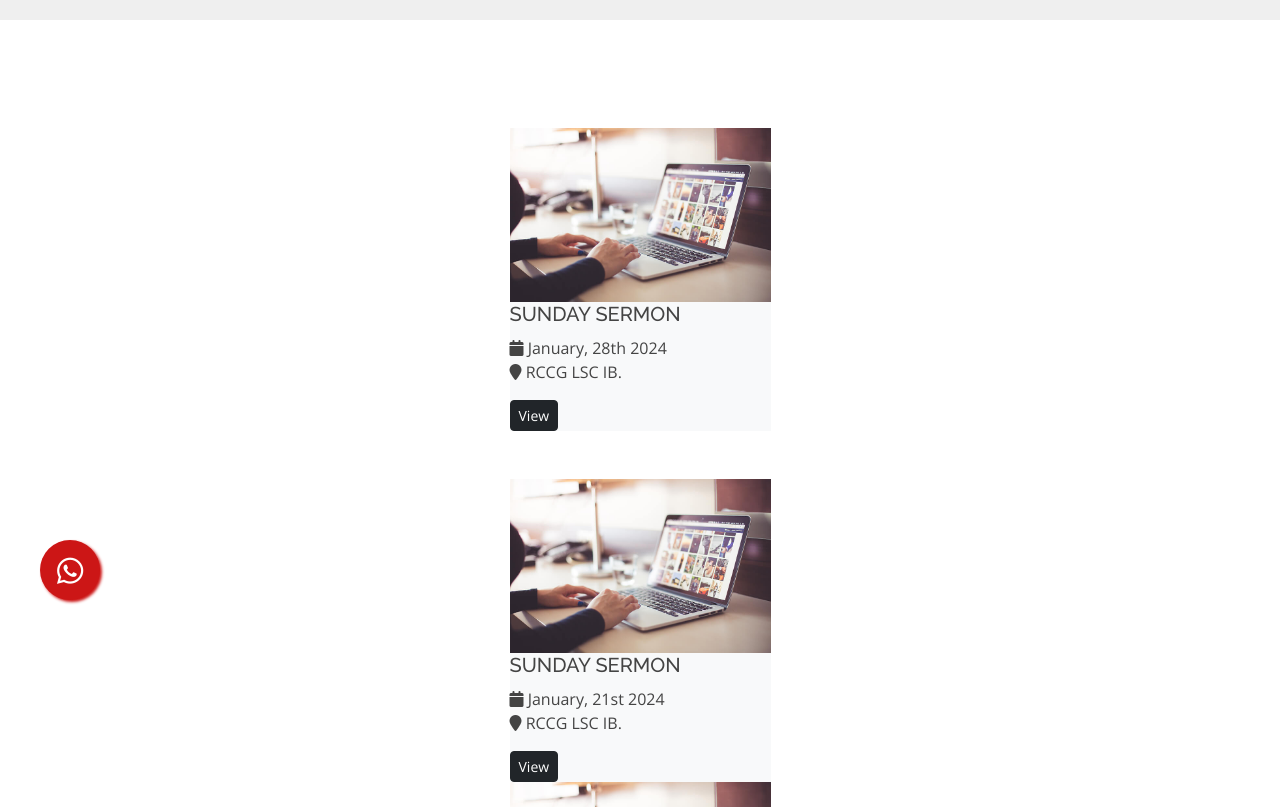
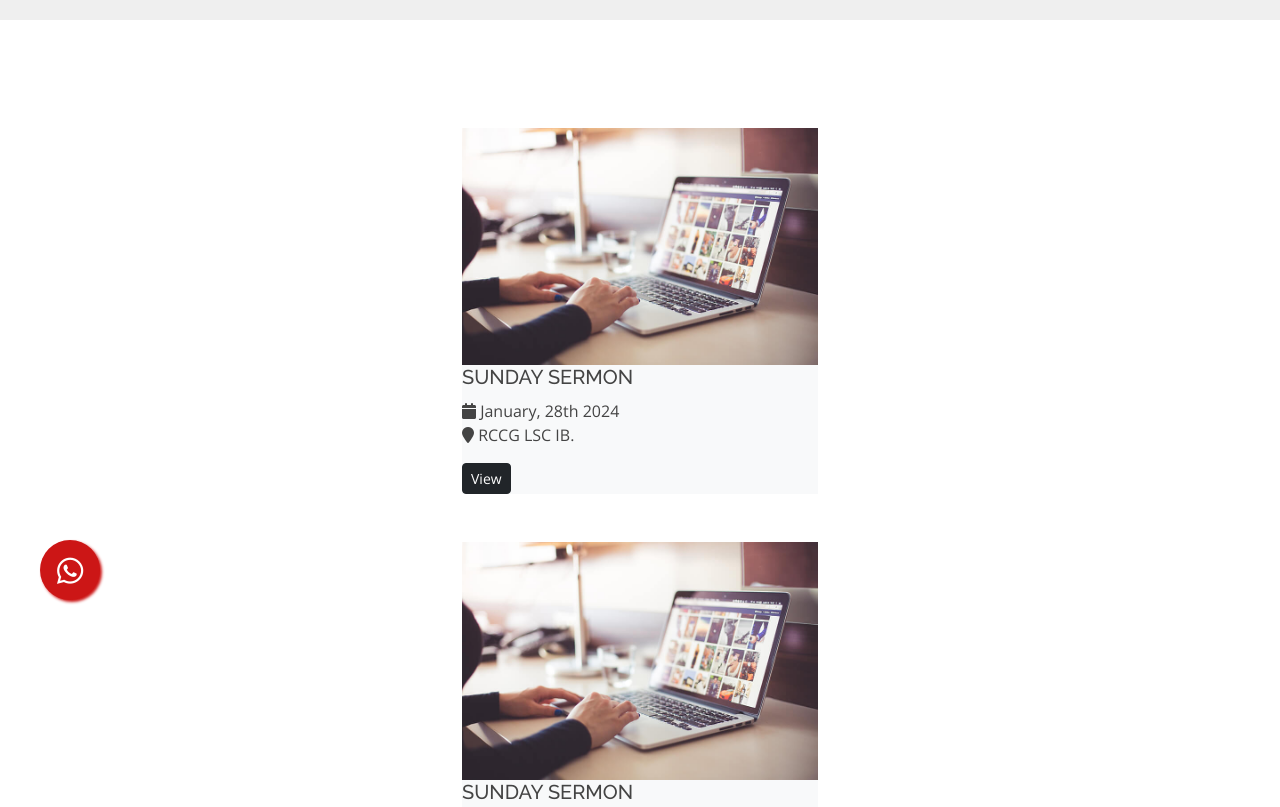
Before and after one commit to OluwaTobba/RCCG-LSC---Ibadan, a plain HTML site: page sermons.html in a window 1280 px wide. Shown: the part 190-997 px from the top of the page. Drawn offline with nearby package versions, Linux system fonts and the light colour scheme.

Commit message:
Update sermons.html

```diff
--- a/sermons.html
+++ b/sermons.html
@@ -10,8 +10,8 @@
   <meta content="" name="keywords">
 
   <!-- Favicons -->
-  <link href="assets/img/favicon.png" rel="icon">
-  <link href="assets/img/apple-touch-icon.png" rel="apple-touch-icon">
+  <link href="assets/img/hero-bg.jpg" rel="icon">
+  <link href="assets/img/hero-bg.jpg" rel="apple-touch-icon">
 
   <!-- Google Fonts -->
   <link href="https://fonts.googleapis.com/css?family=Open+Sans:300,300i,400,400i,600,600i,700,700i|Raleway:300,300i,400,400i,500,500i,600,600i,700,700i|Poppins:300,300i,400,400i,500,500i,600,600i,700,700i" rel="stylesheet">
@@ -51,8 +51,6 @@
       justify-content: space-around;
       flex-wrap: wrap;
     }
-
-
   </style>
 
 </head>
@@ -134,12 +132,12 @@
 
 
     <!--Sermons Container-->
-    <section class="inner-page">
+    <section class="services">
       <div class="container">
 
         <!--each sermon-->
         <div class="row mt-5">
-          <div class="col-12 col-sm-4 col-md-4 col-lg-3 sermon-box">
+          <div class="col-lg-4 col-md-6 d-flex align-items-stretch" data-aos="fade-up">
             <div class="schedule-box maxwidth500 bg-light mb-30">
               <div class="thumb thumbnail">
                 <a class="popup-youtube" href="#" data-toggle="modal" data-target="#videoModal2">
@@ -149,8 +147,8 @@
               <div class="schedule-details clearfix p-15 pt-10">
                 <h5 class="font-16 title popup-title" data-toggle="modal" data-target="#videoModal">SUNDAY SERMON</h5>
                 <ul class="list-inline font-11 mb-20">
-                  <li><i class="fa fa-calendar mr-5"></i> January, 28th 2024</li>
-                  <li><i class="fa fa-map-marker mr-5"></i> RCCG LSC IB.</li>
+                  <li><i class="fa fa-calendar mr-5"></i>   January, 28th 2024</li>
+                  <li><i class="fa fa-map-marker mr-5"></i>   RCCG LSC IB.</li>
                 </ul>
                 <div class="mt-10">
                   <!-- Button trigger modal -->
@@ -175,7 +173,7 @@
 
         <!--each sermon-->
         <div class="row mt-5">
-          <div class="col-sm-4 col-md-4 col-lg-3 sermon-box">
+          <div class="col-lg-4 col-md-6 d-flex align-items-stretch" data-aos="fade-up">
             <div class="schedule-box maxwidth500 bg-light mb-30">
               <div class="thumb thumbnail">
                 <a class="popup-youtube" href="#" data-toggle="modal" data-target="#videoModal1">
@@ -185,8 +183,8 @@
               <div class="schedule-details clearfix p-15 pt-10">
                 <h5 class="font-16 title popup-title" data-toggle="modal" data-target="#videoModal">SUNDAY SERMON</h5>
                 <ul class="list-inline font-11 mb-20">
-                  <li><i class="fa fa-calendar mr-5"></i> January, 21st 2024</li>
-                  <li><i class="fa fa-map-marker mr-5"></i> RCCG LSC IB.</li>
+                  <li><i class="fa fa-calendar mr-5"></i>   January, 21st 2024</li>
+                  <li><i class="fa fa-map-marker mr-5"></i>   RCCG LSC IB.</li>
                 </ul>
                 <div class="mt-10">
                   <!-- Button trigger modal -->
@@ -211,7 +209,7 @@
 
         <!--each sermon-->
         <div class="row">
-          <div class="col-sm-4 col-md-4 col-lg-3 sermon-box">
+          <div class="col-12 col-sm-4 col-md-4 col-lg-3 sermon-box">
             <div class="schedule-box maxwidth500 bg-light mb-30">
               <div class="thumb thumbnail">
                 <a class="popup-youtube" href="#" data-toggle="modal" data-target="#videoModal">
@@ -221,8 +219,8 @@
               <div class="schedule-details clearfix p-15 pt-10">
                 <h5 class="font-16 title popup-title" data-toggle="modal" data-target="#videoModal1">SUNDAY SERMON</h5>
                 <ul class="list-inline font-11 mb-20">
-                  <li><i class="fa fa-calendar mr-5"></i> January, 14th 2024</li>
-                  <li><i class="fa fa-map-marker mr-5"></i> RCCG LSC IB.</li>
+                  <li><i class="fa fa-calendar mr-5"></i>   January, 14th 2024</li>
+                  <li><i class="fa fa-map-marker mr-5"></i>   RCCG LSC IB.</li>
                 </ul>
                 <div class="mt-10">
                   <!-- Button trigger modal -->
```
